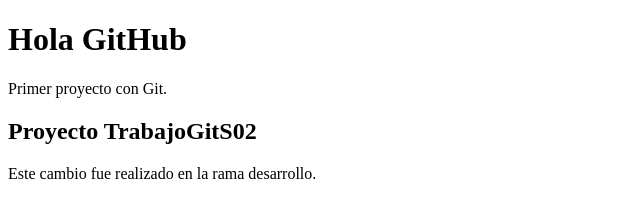
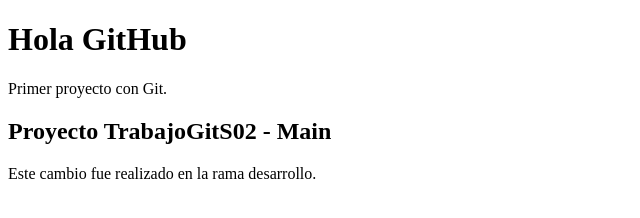
Before and after one commit to angelaviladiazz/TrabajoGitS01, a plain HTML site: page index.html in a window 1280 px wide. Shown: the whole page, without its empty margins (0-640 px from the left). Drawn offline with Linux system fonts and the light colour scheme.

Commit message:
Modifica titulo en rama main

```diff
--- a/index.html
+++ b/index.html
@@ -7,7 +7,7 @@
     <h1>Hola GitHub</h1>
     <p>Primer proyecto con Git.</p>
 
-    <h2>Proyecto TrabajoGitS02</h2>
+    <h2>Proyecto TrabajoGitS02 - Main</h2>
     <p>Este cambio fue realizado en la rama desarrollo.</p>
 </body>
 </html>
```
